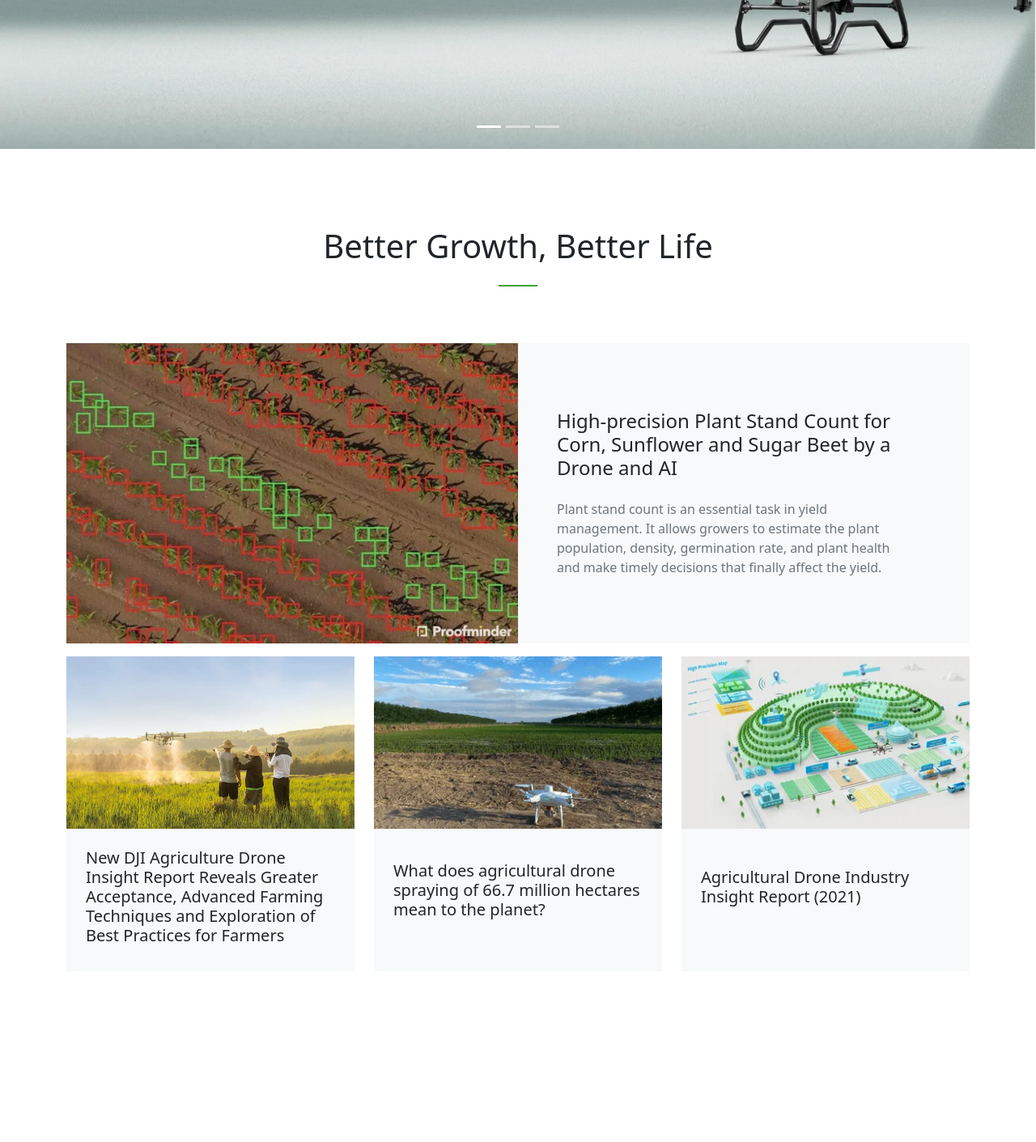
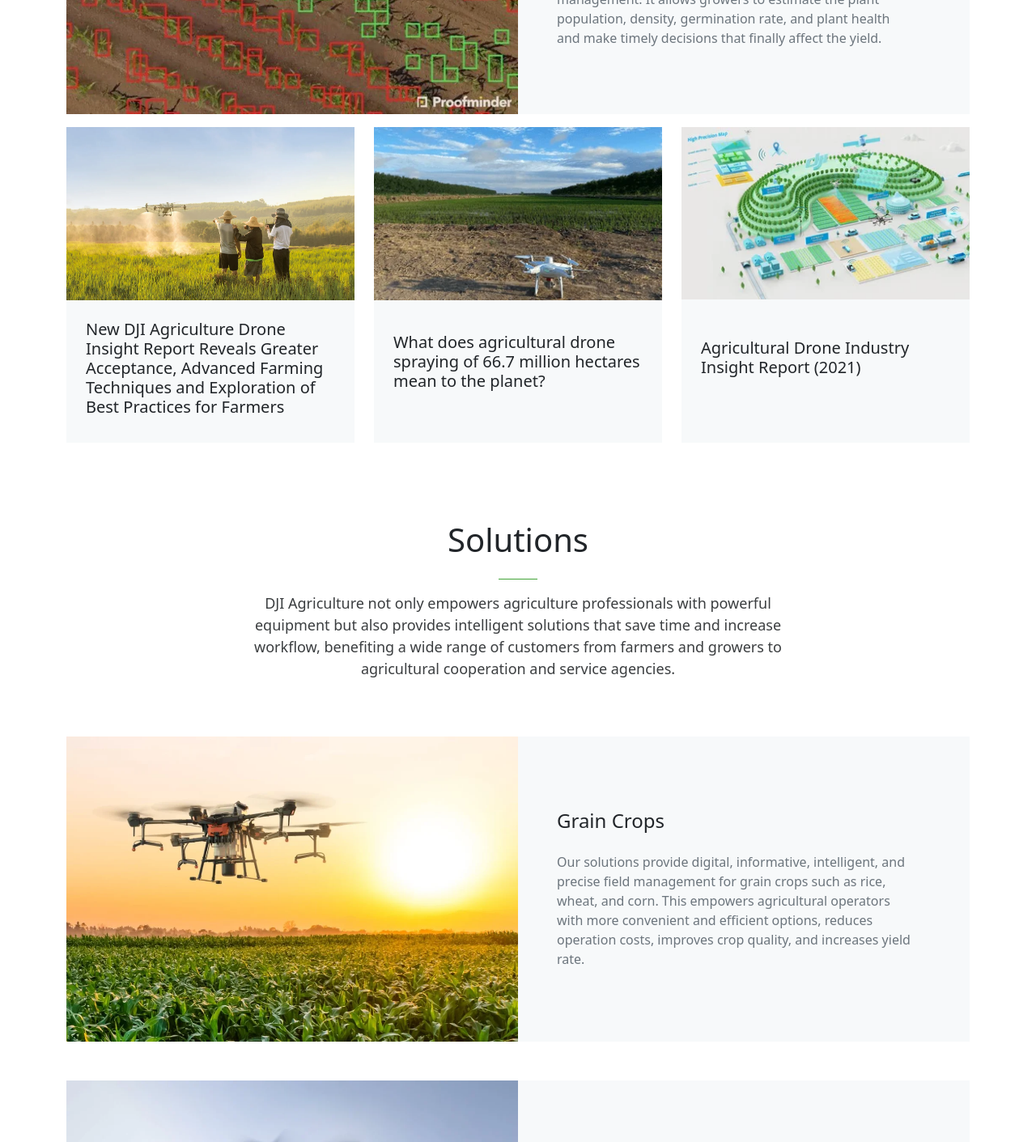
Before and after one commit to Jahongir0126/agriculture-localization, a React (Vite) app: page / in a window 1280 px wide. Shown: the part 480-1891 px from the top of the page at 81% size. Built offline with nearby package versions, Linux system fonts and the light colour scheme.

Commit message:
cards and section_solution

```diff
--- a/public/locales/en/translation.json
+++ b/public/locales/en/translation.json
@@ -14,8 +14,13 @@
     "menu_title3": "Smart Farm",
     "menu_text3": "Providing efficient crop protection services"
   },
+  "home":{
+    "better": "Better Growth, Better Life",
+    "solution": "Solutions",
+    "solution_text": "DJI Agriculture not only empowers agriculture professionals with powerful equipment but also provides intelligent solutions that save time and increase workflow, benefiting a wide range of customers from farmers and growers to agricultural cooperation and service agencies."
+
+  },
   "carousel": {
-    "better": "Better Growth, Better Life",
     "carousel1_text": "One for all",
     "carousel2_text": "See More, Work Smarter",
     "btn": "Learn More"
@@ -25,6 +30,10 @@
     "card1_text": "Plant stand count is an essential task in yield management. It allows growers to estimate the plant population, density, germination rate, and plant health and make timely decisions that finally affect the yield.",
     "card2_title": "New DJI Agriculture Drone Insight Report Reveals Greater Acceptance, Advanced Farming Techniques and Exploration of Best Practices for Farmers",
     "card3_title": "What does agricultural drone spraying of 66.7 million hectares mean to the planet?",
-    "card4_title": "Agricultural Drone Industry Insight Report (2021)"
+    "card4_title": "Agricultural Drone Industry Insight Report (2021)",
+    "card5_title": "Grain Crops",
+    "card5_text": "Our solutions provide digital, informative, intelligent, and precise field management for grain crops such as rice, wheat, and corn. This empowers agricultural operators with more convenient and efficient options, reduces operation costs, improves crop quality, and increases yield rate.",
+    "card6_title": "Commercial Crops",
+    "card6_text": "We also provide digital, informative, intelligent, and precise management solutions for commercial crops such as cotton, citrus trees, apple trees, and tea plants. As with grain crops, agoperators will find these options more convenient, inexpensive, and beneficial to crop quality and yield rate."
   }
 }
--- a/src/Components/Cards/Card.jsx
+++ b/src/Components/Cards/Card.jsx
@@ -2,22 +2,21 @@ import React from 'react'
 import { Link } from 'react-router-dom'
 
 import "./Card.scss"
-import card_img from '/img/big_card_img1.webp'
 
 export default function Card(props) {
     return (
         <>
-            <div className="card mb-3 big_card rounded-0 border-0">
+            <div className="card mb-3  rounded-0 border-0 mt-5">
                 <div className="row g-0">
                     <div className="col-md-6">
-                        <img src={card_img} className="img-fluid" alt="Card" />
+                        <img src={props.img_url} className="img-fluid" alt="Card" />
                     </div>
                     <div className="col-md-6 d-flex align-items-center card_bg" >
                         <div className="card-body px-5">
                             <Link className='page-link' to={props.link}>
                                 <h5 className="card-title mb-4 fs-4">{props.title}</h5>
                             </Link>
-                            <p className="card-text text-secondary pe-4 big_card_title">{props.text}</p>
+                            <p className="card-text text-secondary pe-4 ">{props.text}</p>
                         </div>
                     </div>
                 </div>
--- a/src/Components/Cards/Card.scss
+++ b/src/Components/Cards/Card.scss
@@ -3,7 +3,7 @@
 }
 
 @media screen and (max-width: 990px) {
-  .big_card_title {
+  .big_card1_title {
     display: none;
   }
 }
--- a/src/Components/Cards/Card_Group.jsx
+++ b/src/Components/Cards/Card_Group.jsx
@@ -11,7 +11,7 @@ export default function Card_Groups() {
 
     return (
         <>
-            <div className="row row-cols-1 row-cols-md-3 g-4">
+            <div className="row row-cols-1 row-cols-md-3 g-4 mb-5">
                 <div className="col">
                     <div className="card h-100 rounded-0 border-0">
                         <img src={card_img1} className="card-img-top rounded-0" alt="..." />
--- a/src/Pages/Home/Home.jsx
+++ b/src/Pages/Home/Home.jsx
@@ -3,11 +3,14 @@ import { useTranslation } from "react-i18next"
 
 import Header from "../../Components/Header/Header"
 import Carousel from "../../Components/Carousel/Carousel"
-import Footer from "../../Components/Footer/Footer"
-
-import "./Home.scss"
 import Card from "../../Components/Cards/Card"
 import Card_Groups from "../../Components/Cards/Card_Group"
+import Footer from "../../Components/Footer/Footer"
+import "./Home.scss"
+
+import big_card_img1 from '/img/big_card_img1.webp'
+import big_card_img2 from '/img/big_card_img2.webp'
+import big_card_img3 from '/img/big_card_img3.webp'
 
 export default function Home() {
 
@@ -15,12 +18,23 @@ export default function Home() {
   return (
     <>
       <Header />
-      <Carousel />
+      {/* <Carousel /> */}
       <main className="container pt-5 px-xxl-5">
-        <h2 className="text-center mb-4 fs-1">{t("carousel.better")}</h2>
+        <div>
+          <h2 className="text-center mb-4 fs-1">{t("home.better")}</h2>
         <span className="green_rectangle"></span>
-        <Card title={t("card.card1_title")} link={'/'} text={t("card.card1_text")} />
+        <Card title={t("card.card1_title")} link={'/'} text={t("card.card1_text")} img_url={big_card_img1}/>
         <Card_Groups />
+        </div>
+        <div className="mt-5 pt-5">
+        <h2 className="text-center mb-4 fs-1">{t("home.solution")}</h2>
+        <span className="green_rectangle mb-3"></span>
+        <p className="solution_text">{t("home.solution_text")}</p>
+        <Card title={t("card.card5_title")} link={'/'} text={t("card.card5_text")} img_url={big_card_img2} />
+        <Card title={t("card.card6_title")} link={'/'} text={t("card.card6_text")}  img_url={big_card_img3}/>
+        </div>
+
+
       </main>
       {/* <Footer /> */}
     </>
--- a/src/Pages/Home/Home.scss
+++ b/src/Pages/Home/Home.scss
@@ -1,12 +1,20 @@
-main{
+main {
   min-height: 200vh;
-    .green_rectangle{
+  .green_rectangle {
     display: block;
     margin: 0 auto;
     margin-bottom: 70px;
     width: 48px;
-        height: 2px;
-        background-color: #41A337
+    height: 1.5px;
+    background-color: #41a337;
+  }
+  .solution_text {
+    font-size: 18px;
+    text-align: center;
+    max-width: 700px;
+    margin: 0 auto;
+    margin-bottom: 70px;
+    color: #3B3E40;
   }
 }
 
```
Also changed, not shown: public/locales/ru/translation.json (+23 -14 lines), public/locales/uz/translation.json (+22 -14 lines), public/img/big_card_img2.webp (added), public/img/big_card_img3.webp (added). Lines whose indentation alone changed are shown as unchanged.
